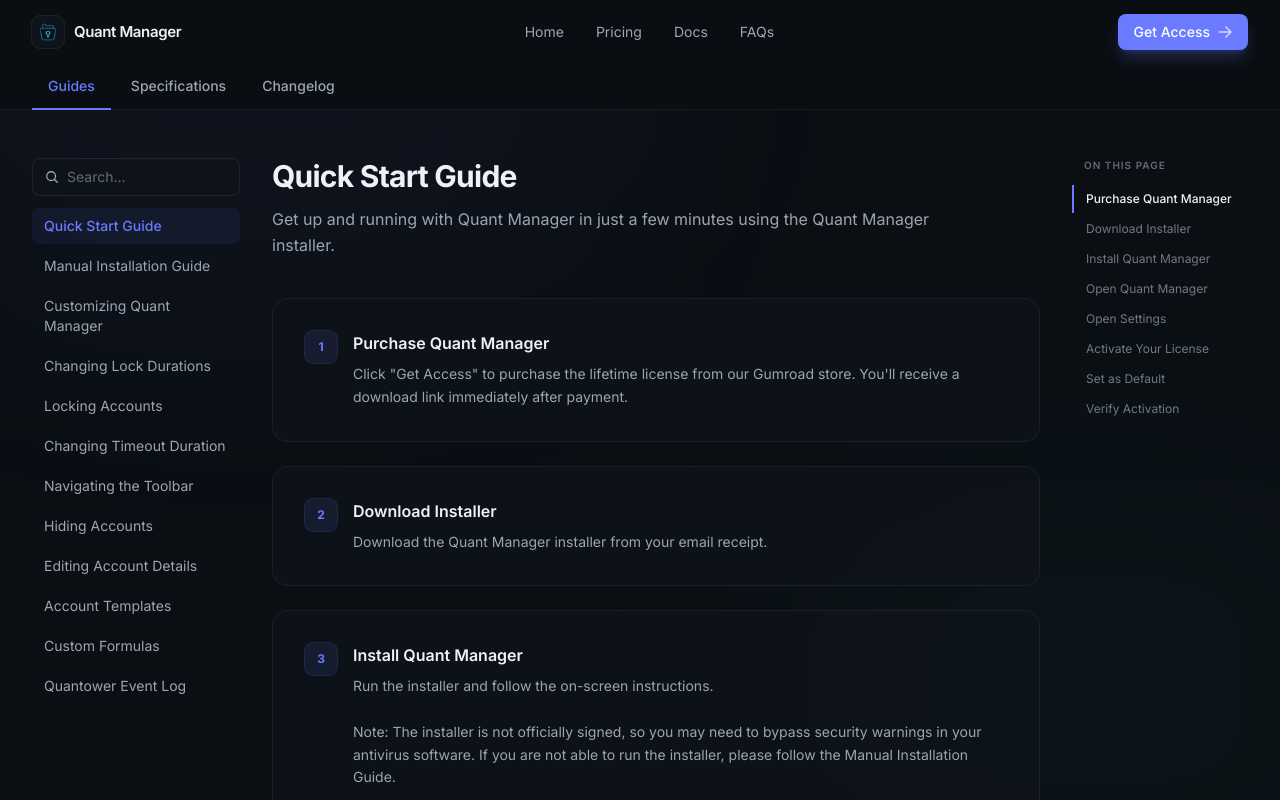
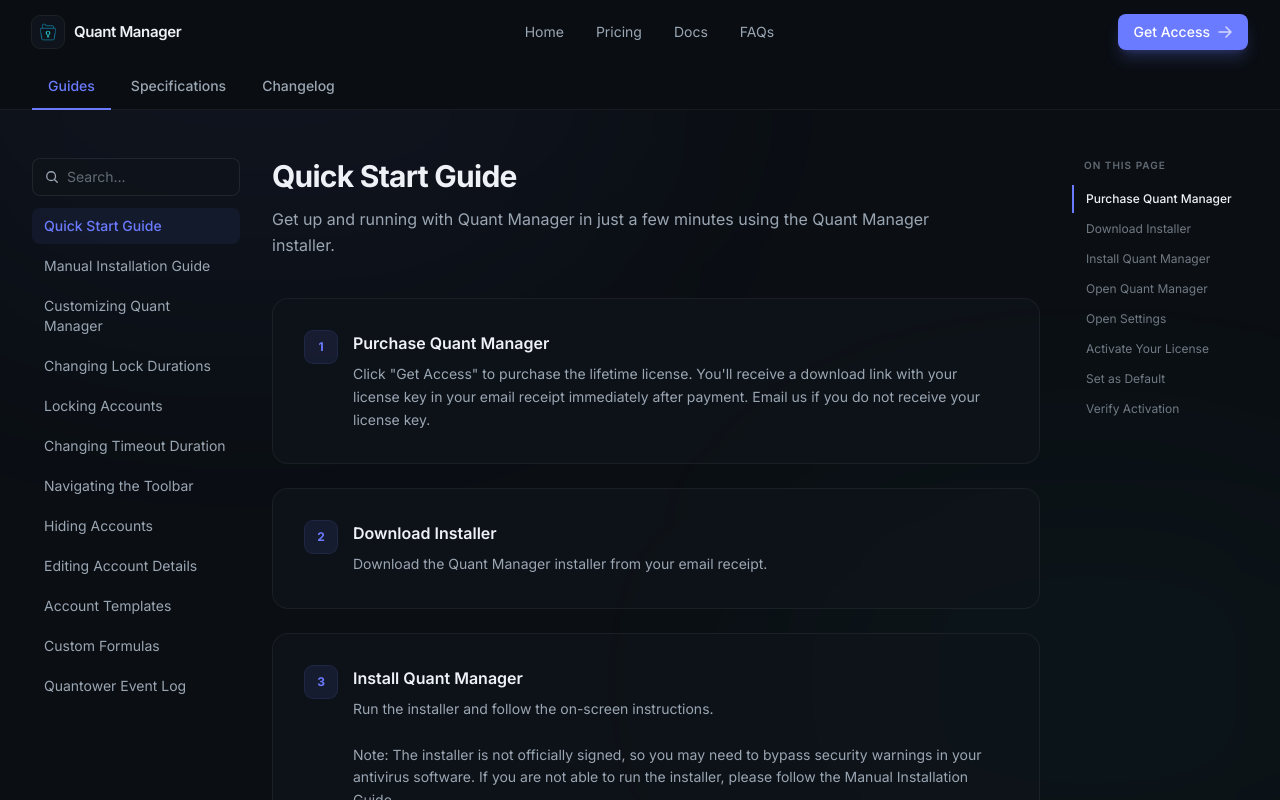
Before and after one commit to ethandlow/quant_manager_website, a Next.js app: page /docs/guides/quickstart in a window 1280 px wide. Shown: the top 800 px of the page. Built offline with nearby package versions, Linux system fonts and the light colour scheme.

Commit message:
update quick start

```diff
--- a/src/app/docs/guides/quickstart/data.ts
+++ b/src/app/docs/guides/quickstart/data.ts
@@ -9,7 +9,7 @@
     {
       id: "purchase",
       title: "Purchase Quant Manager",
-      body: 'Click "Get Access" to purchase the lifetime license from our Gumroad store. You\'ll receive a download link immediately after payment.',
+      body: 'Click "Get Access" to purchase the lifetime license. You\'ll receive a download link with your license key in your email receipt immediately after payment. Email us if you do not receive your license key.',
     },
     {
       id: "download",
```
